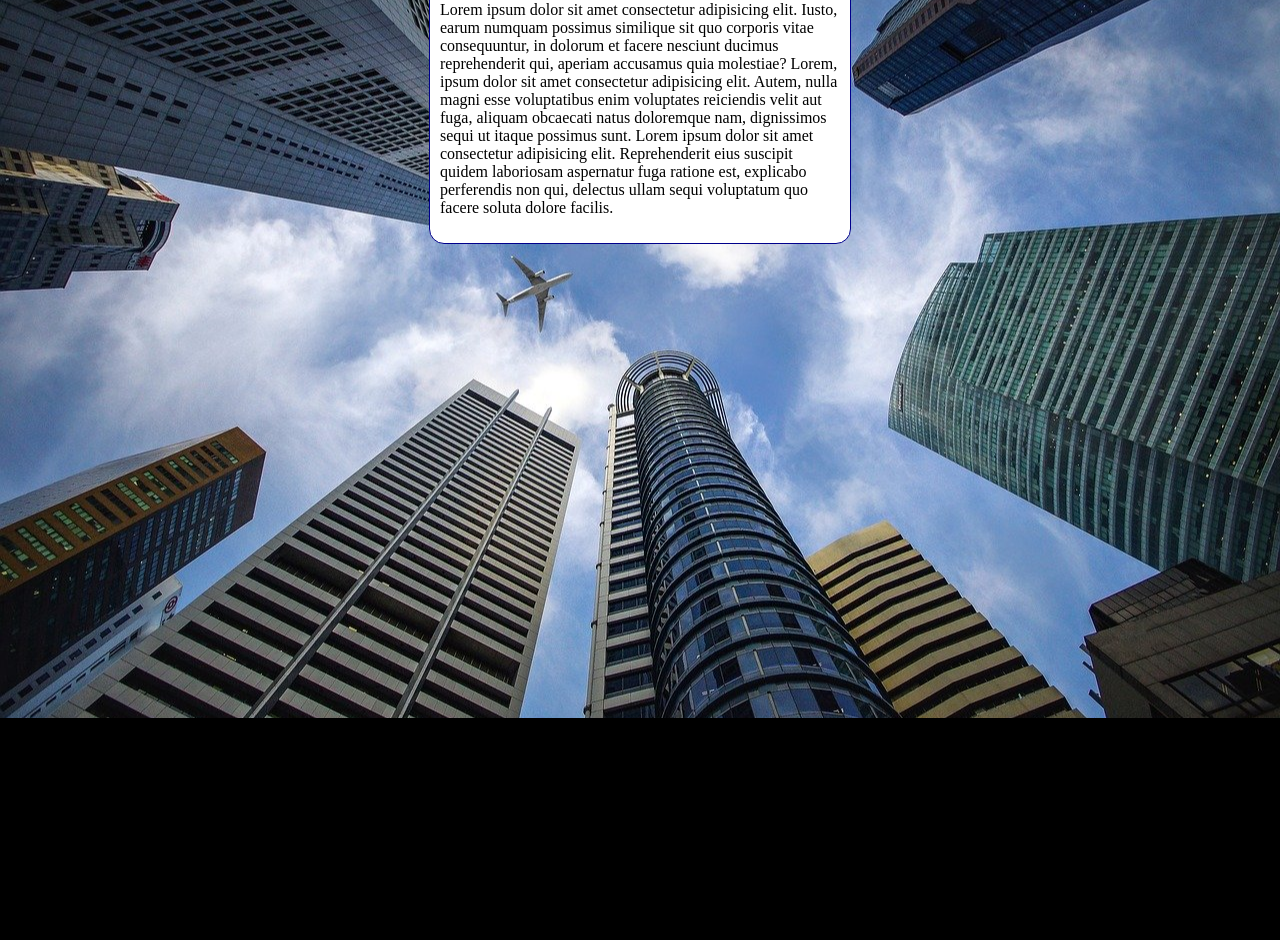
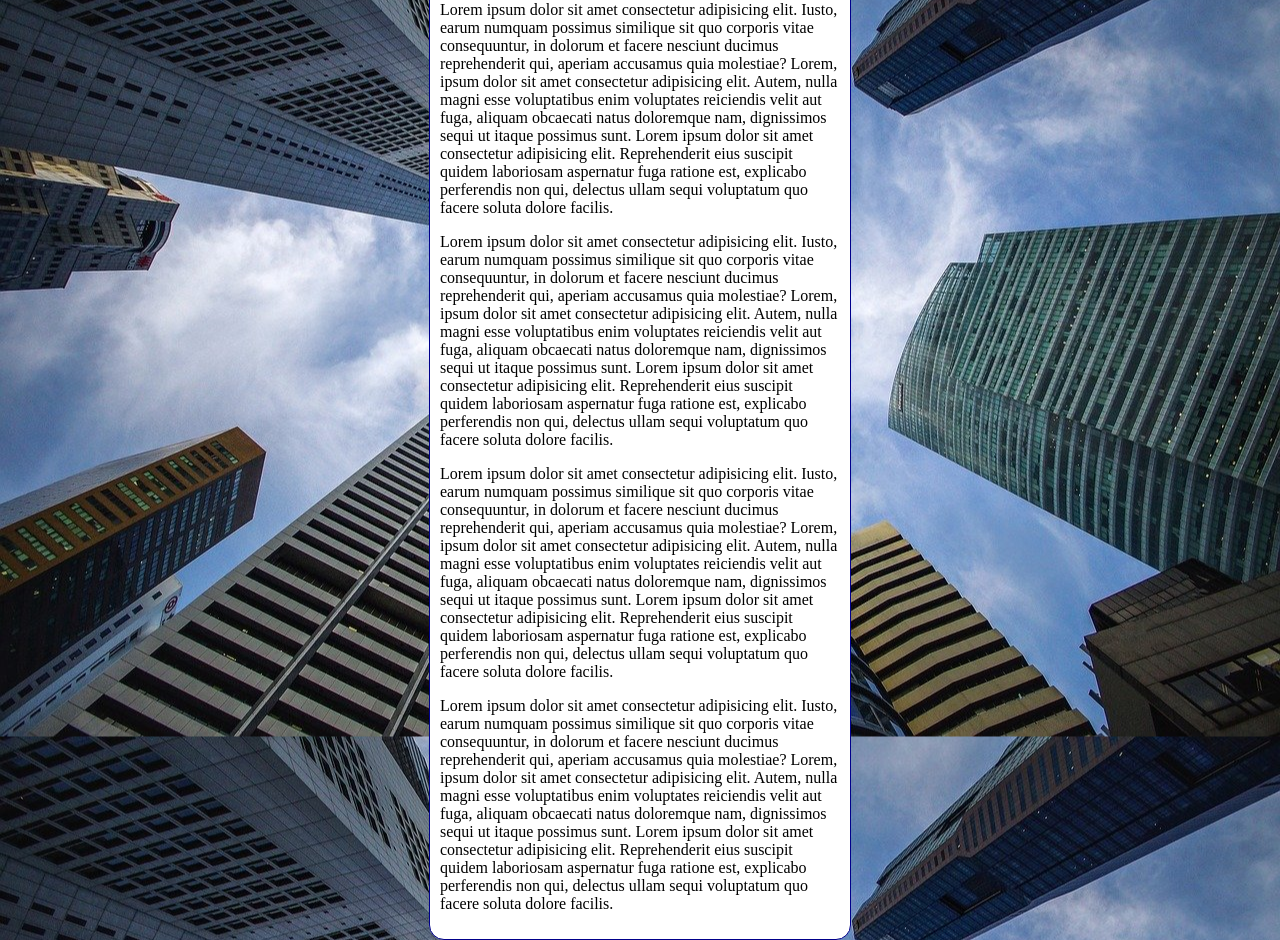
Before and after one commit to devgus21/html-css, a plain HTML site: page exercicios/ex022/fundo006.html in a window 1280 px wide. Shown: the part 98-1038 px from the top of the page. Before the commit the page ends 816 px from the top, so only its background shows below. Drawn offline with Linux system fonts and the light colour scheme.

Commit message:
Update fundo006.html

```diff
--- a/exercicios/ex022/fundo006.html
+++ b/exercicios/ex022/fundo006.html
@@ -10,7 +10,7 @@
             background-color: black;
             background-image: url('imagens/wallpaper002.jpg');
             background-position: center center;
-            background-repeat: no-repeat;
+            background-repeat: repeat-y;
             background-size: cover;
 
         }
@@ -29,5 +29,8 @@
     <main>
         <h1>Teste de Imagem de Fundo</h1>
         <p>Lorem ipsum dolor sit amet consectetur adipisicing elit. Iusto, earum numquam possimus similique sit quo corporis vitae consequuntur, in dolorum et facere nesciunt ducimus reprehenderit qui, aperiam accusamus quia molestiae? Lorem, ipsum dolor sit amet consectetur adipisicing elit. Autem, nulla magni esse voluptatibus enim voluptates reiciendis velit aut fuga, aliquam obcaecati natus doloremque nam, dignissimos sequi ut itaque possimus sunt. Lorem ipsum dolor sit amet consectetur adipisicing elit. Reprehenderit eius suscipit quidem laboriosam aspernatur fuga ratione est, explicabo perferendis non qui, delectus ullam sequi voluptatum quo facere soluta dolore facilis.</p>
+        <p>Lorem ipsum dolor sit amet consectetur adipisicing elit. Iusto, earum numquam possimus similique sit quo corporis vitae consequuntur, in dolorum et facere nesciunt ducimus reprehenderit qui, aperiam accusamus quia molestiae? Lorem, ipsum dolor sit amet consectetur adipisicing elit. Autem, nulla magni esse voluptatibus enim voluptates reiciendis velit aut fuga, aliquam obcaecati natus doloremque nam, dignissimos sequi ut itaque possimus sunt. Lorem ipsum dolor sit amet consectetur adipisicing elit. Reprehenderit eius suscipit quidem laboriosam aspernatur fuga ratione est, explicabo perferendis non qui, delectus ullam sequi voluptatum quo facere soluta dolore facilis.</p>
+        <p>Lorem ipsum dolor sit amet consectetur adipisicing elit. Iusto, earum numquam possimus similique sit quo corporis vitae consequuntur, in dolorum et facere nesciunt ducimus reprehenderit qui, aperiam accusamus quia molestiae? Lorem, ipsum dolor sit amet consectetur adipisicing elit. Autem, nulla magni esse voluptatibus enim voluptates reiciendis velit aut fuga, aliquam obcaecati natus doloremque nam, dignissimos sequi ut itaque possimus sunt. Lorem ipsum dolor sit amet consectetur adipisicing elit. Reprehenderit eius suscipit quidem laboriosam aspernatur fuga ratione est, explicabo perferendis non qui, delectus ullam sequi voluptatum quo facere soluta dolore facilis.</p>
+        <p>Lorem ipsum dolor sit amet consectetur adipisicing elit. Iusto, earum numquam possimus similique sit quo corporis vitae consequuntur, in dolorum et facere nesciunt ducimus reprehenderit qui, aperiam accusamus quia molestiae? Lorem, ipsum dolor sit amet consectetur adipisicing elit. Autem, nulla magni esse voluptatibus enim voluptates reiciendis velit aut fuga, aliquam obcaecati natus doloremque nam, dignissimos sequi ut itaque possimus sunt. Lorem ipsum dolor sit amet consectetur adipisicing elit. Reprehenderit eius suscipit quidem laboriosam aspernatur fuga ratione est, explicabo perferendis non qui, delectus ullam sequi voluptatum quo facere soluta dolore facilis.</p>
 </body>
 </html>
```
